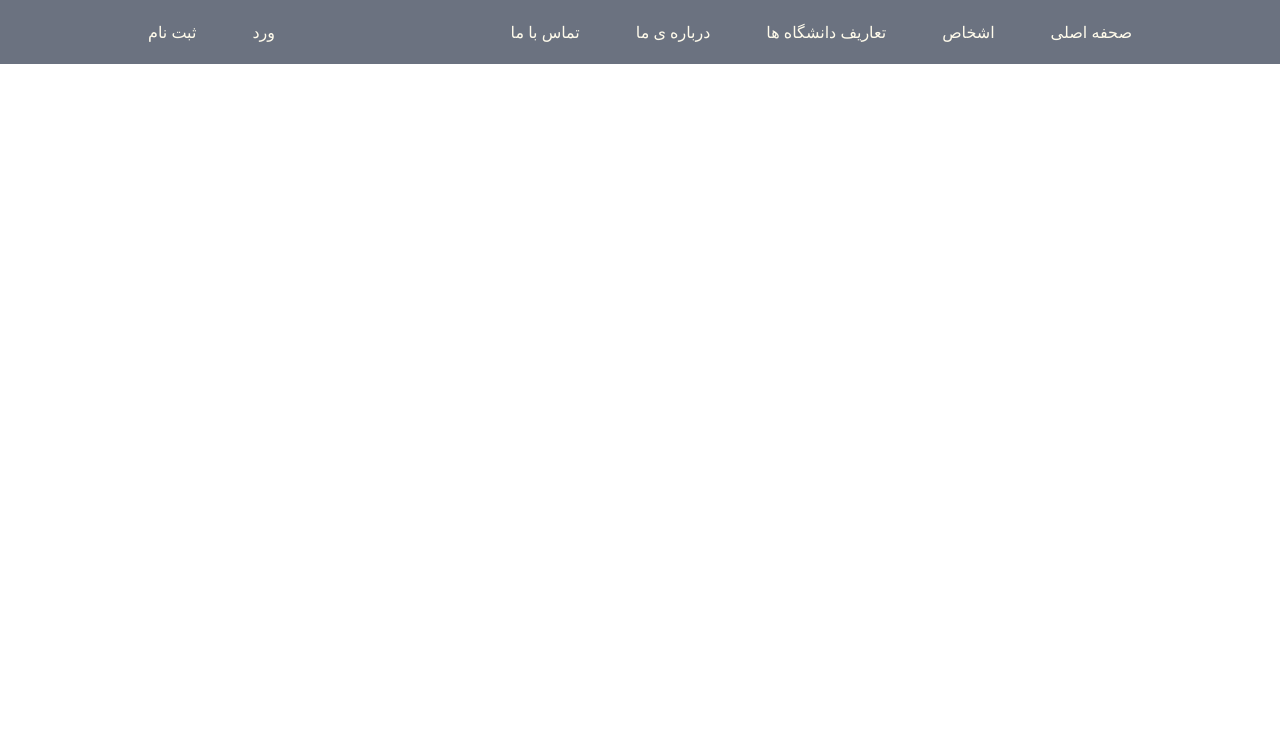
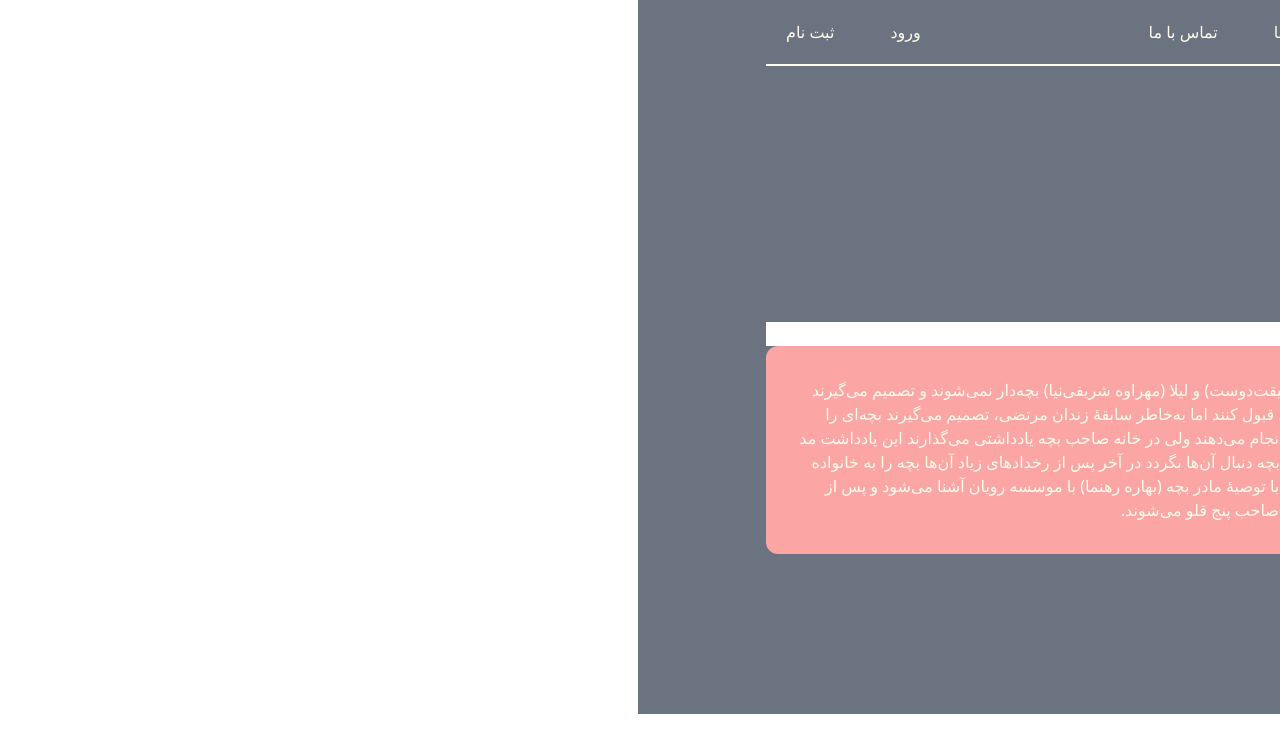
Before and after one commit to f-chamani/product-project-with-javascript, a React (Create React App) app: page / in a window 1280 px wide. Shown: the top 752 px of the page. Built offline with nearby package versions, Linux system fonts and the light colour scheme.

Commit message:
Practice movies9:31 PM

```diff
--- a/src/movies/Movies.js
+++ b/src/movies/Movies.js
@@ -1,21 +1,72 @@
 import React from 'react';
+import {TbMovie} from 'react-icons/tb';
+
 
 function Movies(props) {
     return (
         <div>
             <div className="flex flex-col items-center justify-center bg-gray-500">
-                <div className=" container lg:max-w-screen-lg text-amber-50 ">
-                    <div className=" items-center justify-center flex flex-row justify-between gap-2 ">
+                <div className=" container lg:max-w-screen-lg text-amber-50  ">
+                    <div className=" flex flex-row justify-between
+                     border-solid border-b-2 border-amber-50 ">
                         <div className="flex flex-row gap-4">
                             <div className="hover:bg-red-300 p-5 "> صحفه اصلی</div>
-                            <div className="hover:bg-red-300 p-5 " >اشخاص</div>
+                            <div className="hover:bg-red-300 p-5 ">اشخاص</div>
                             <div className="hover:bg-red-300 p-5 ">تعاریف دانشگاه ها</div>
                             <div className="hover:bg-red-300 p-5 "> درباره ی ما</div>
                             <div className="hover:bg-red-300 p-5 ">تماس با ما</div>
                         </div>
-                        <div className="flex flex-row  gap-4" >
-                            <div className="hover:bg-red-300 p-5">ورد</div>
+                        <div className="flex flex-row  gap-4">
+                            <div className="hover:bg-red-300 p-5">ورود</div>
                             <div className="hover:bg-red-300 p-5">ثبت نام</div>
+                        </div>
+                    </div>
+                    <div className="h-64"></div>
+                    <div className="grid grid-cols-3 gap-8 ">
+                        <div className="col-span-1 flex flex-col">
+                        <div className="  p-8 rounded-xl gap-2 bg-red-300 relative">
+                            <div className="w-52 h-64 bg-green-600 rounded-xl absolute right-1/2 transform translate-x-1/2  -translate-y-1/2">
+                                f
+                            </div>
+                            <div className="font-bold text-3xl flex flex-row items-center justify-center pt-44">
+                                خداحافظ بچه
+                            </div>
+                            <div className="flex flex-row items-center justify-center ">Good bye Baby</div>
+                            <div className=" flex flex-row  flex items-center pt-5 ">
+                                <TbMovie size={22}/>
+                                <span className="pr-2">ژانر:</span>
+                                <span>خانوادگـــی</span>
+                            </div>
+                            <div className=" flex flex-row  flex items-center ">
+                                <TbMovie size={22}/>
+                                <span className="pr-2">سال ساخت:</span>
+                                <span>1391</span>
+                            </div>
+                            <div className=" flex flex-row  flex items-center ">
+                                <TbMovie size={22}/>
+                                <span className="pr-2">کشور ساخت:</span>
+                                <span>ایـــران</span>
+                            </div>
+                        </div>
+                        </div>
+                        <div className="col-span-2  ">
+                            <div>
+                                <div>
+                                    <input  className="w-full" type="text"/>
+                                </div>
+                                <div className=" p-8 rounded-xl gap-8 bg-red-300 ">
+                                    <p>
+                                        مرتضی (شهرام حقیقت‌دوست) و لیلا (مهراوه شریفی‌نیا) بچه‌دار نمی‌شوند و تصمیم می‌گیرند
+                                        بچه‌ای را
+                                        به فرزندی قبول کنند اما به‌خاطر سابقهٔ زندان مرتضی، تصمیم می‌گیرند بچه‌ای را بدزدند
+                                        و
+                                        این کار را انجام می‌دهند ولی در خانه صاحب بچه یادداشتی می‌گذارند این یادداشت مد
+                                        رکی می‌شود تا پدر بچه دنبال آن‌ها بگردد در آخر پس از رخدادهای زیاد آن‌ها
+                                        بچه را به خانواده اش تحویل می‌دهند با توصیهٔ مادر بچه (بهاره رهنما) با
+                                        موسسه رویان آشنا می‌شود و پس از کشیدن دوره زندان صاحب پنج قلو می‌شوند.
+                                    </p>
+                                </div>
+                            </div>
                         </div>
                     </div>
                 </div>
```
